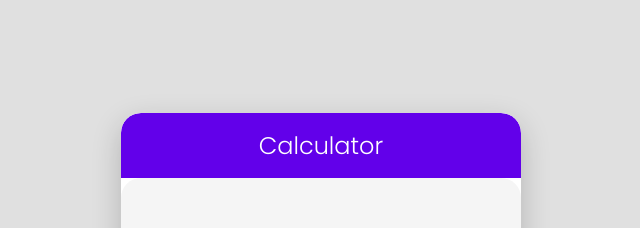
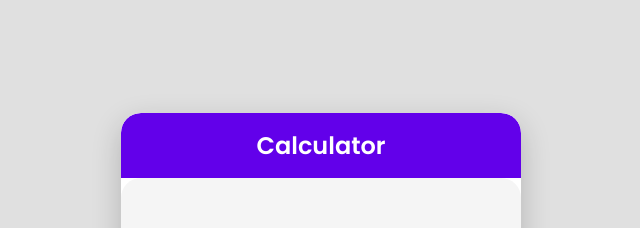
Before and after one commit to falendra-sahu/Calculator, a plain HTML site: page index.html in a window 1280 px wide. Shown: the top 228 px of the page, without its empty margins (319-959 px from the left). Drawn offline with Linux system fonts and the light colour scheme.

Commit message:
Update index.html

```diff
--- a/index.html
+++ b/index.html
@@ -37,6 +37,7 @@
             text-align: center;
             padding: 15px 0;
             font-size: 24px;
+            font-weight: bold; /* Make heading bold */
             border-radius: 20px 20px 0 0;
         }
         #result {
```
